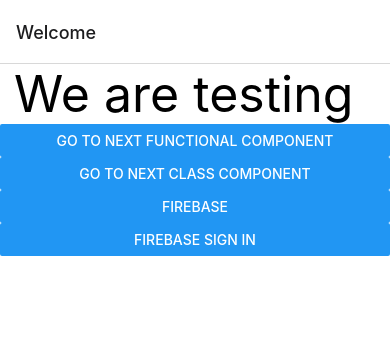
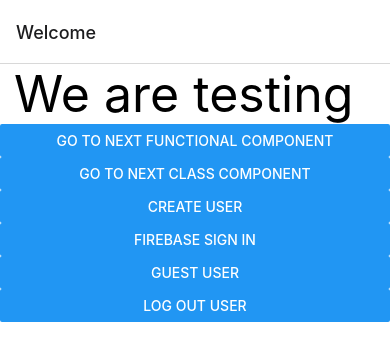
Before and after one commit to akhzarna/bcs, a React Native app: screen /Home in a window 390 px wide. Shown: the top 360 px of the page. Built offline with nearby package versions, Linux system fonts and the light colour scheme; no server answers; the database is empty.

Commit message:
Firestore

```diff
--- a/Home.js
+++ b/Home.js
@@ -39,12 +39,12 @@ import 'firebase/compat/auth';
 import 'firebase/compat/firestore';
 
 const firebaseConfig = {
-  apiKey: "AIzaSyA3__9va2vzu-4x_9qWHDn4ntnXGoTkn50",
-  authDomain: "fir-expo-fa5da.firebaseapp.com",
-  projectId: "fir-expo-fa5da",
-  storageBucket: "fir-expo-fa5da.appspot.com",
-  messagingSenderId: "687421685940",
-  appId: "1:687421685940:web:e3679f8a95c51c78f857e1"
+  apiKey: "AIzaSyCK2gse2S4gzT4tqStLYR-ub81aLiV07Ig",
+  authDomain: "bcs20-ce9d9.firebaseapp.com",
+  projectId: "bcs20-ce9d9",
+  storageBucket: "bcs20-ce9d9.appspot.com",
+  messagingSenderId: "700617627214",
+  appId: "1:700617627214:web:a9c1fc4aeacbd5d178151f"
 };
 
 let app;
@@ -58,38 +58,78 @@ if (firebase.apps.length === 0) {
 const db = app.firestore();
 const auth = firebase.auth();
 
+export default function Home({navigation}) {
+
   const createUser = () => {
-  auth.createUserWithEmailAndPassword('akhzarn1@yahoo.com','123456')
+    auth.createUserWithEmailAndPassword('akhzarn@yahoo.com','123456')
     .then( data =>{
       // QUERY Firestore Ko Data Send Kar dain gai
       console.log('firebase return is = ',data)
+    }).catch(error=>{
+      console.log('Catch Error',error)
     })
   }
 
   const loginUser = () => {
-  auth.signInWithEmailAndPassword('umer@yahoo.com','123456')
+    auth.signInWithEmailAndPassword('akhzarn@yahoo.com','123456')
     .then( data =>{
       // QUERY Firestore Ko Data Send Kar dain gai
       console.log('firebase return is = ',data)
+    }).catch(error=>{
+      console.log('Catch Error',error)
     })
   }
 
-export default function Home({navigation}) {
+  const guestUser = () => {
+    auth.signInAnonymously()
+    .then( data =>{
+      // QUERY Firestore Ko Data Send Kar dain gai
+      console.log('firebase return is = ',data)
+    }).catch(error=>{
+      console.log('Catch Error',error)
+    })
+  }
+
+  const logoutUser = () => {
+    auth.onAuthStateChanged(user=>{
+      if(user){
+        console.log('Logged in user is =', user)
+        auth.signOut()
+      }else{
+        console.log('No One is =', user)
+      }
+    })
+  }
 
   useEffect(()=>{
-    // global.setting={
-    //   fs:50,
-    //   fc:'green',
-    //   bc:'white'
-    // }
-
-
     global.setting={
       fs:50,
       fc:'green',
       bc:'white'
     }
-  })
+
+
+      // const subscriber = db
+      //   .collection('student')
+      //   .doc('mRlPpQtQzjEYB7jCulei')
+      //   .onSnapshot(documentSnapshot => {
+      //     console.log('User data: ', documentSnapshot.data());
+      //   });
+      // // Stop listening for updates when no longer required
+      // return () => subscriber();
+
+  const subscriber = db
+  .collection('student')
+  .get()
+  .then(querySnapshot => {
+    console.log('Total users: ', querySnapshot.size);
+    querySnapshot.forEach(documentSnapshot => {
+      console.log('User ID: ', documentSnapshot.id, documentSnapshot.data());
+    });
+  });
+  return () => subscriber();
+
+  }, [])
 
   const [fonts, setFonts] = useState(16)
 
@@ -147,13 +187,23 @@ export default function Home({navigation}) {
         />
 
       <Button
-          title="Firebase"
+          title="Create USer"
           onPress={createUser}
         />
 
      <Button
           title="Firebase Sign In"
           onPress={loginUser}
+        />
+
+     <Button
+          title="Guest User"
+          onPress={guestUser}
+        />
+
+    <Button
+          title="Log Out User"
+          onPress={logoutUser}
         />
 
     </View>
```
Lines whose indentation alone changed are shown as unchanged.
